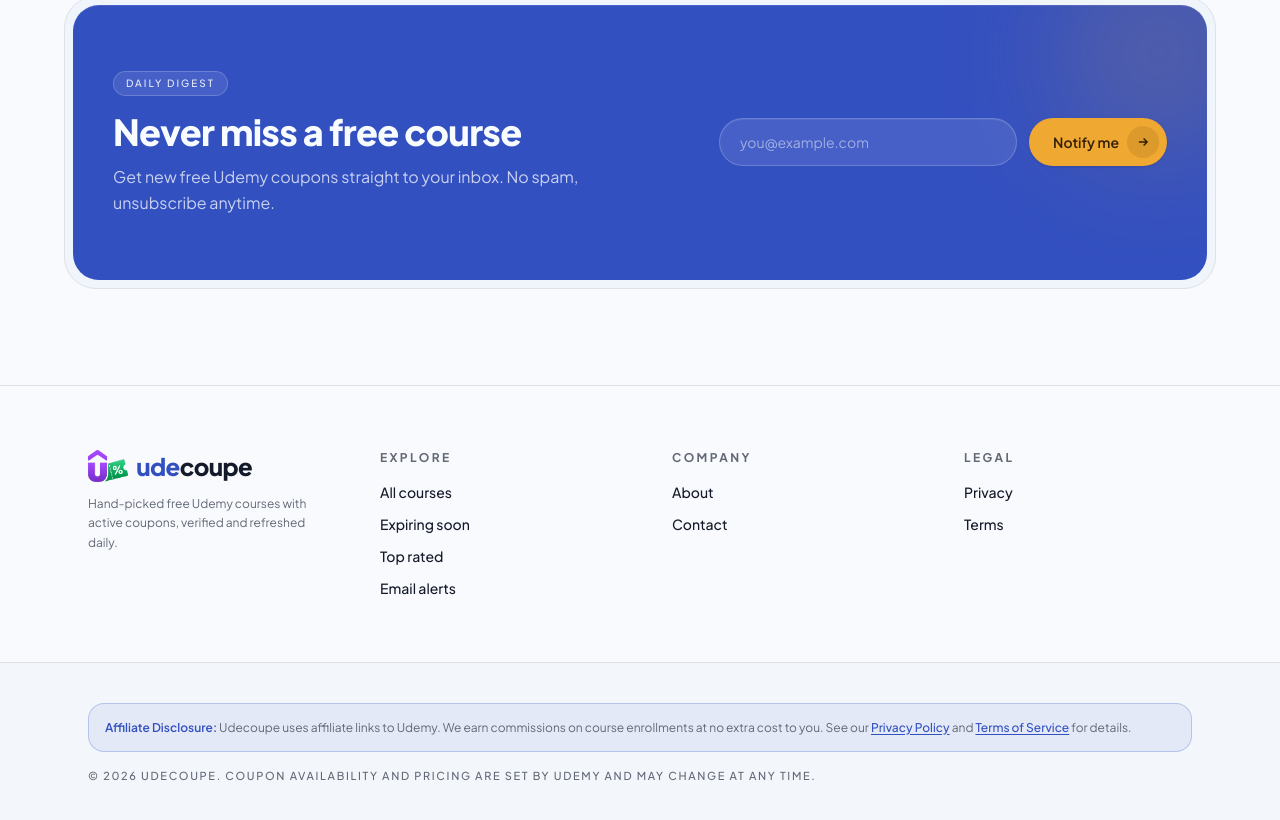
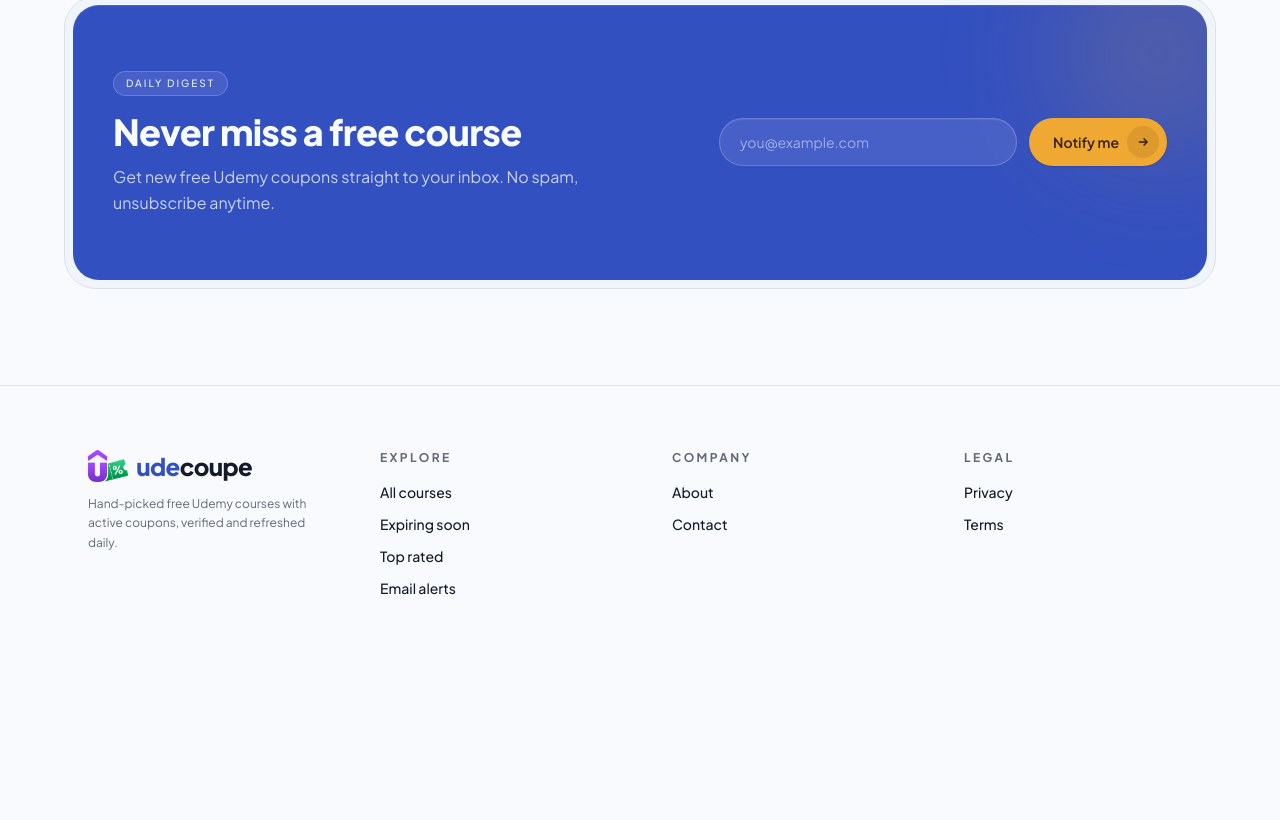
Before and after one commit to Numan-Nadeem/udecoupe, a Next.js app: page / in a window 1280 px wide. Shown: the part 1166-1986 px from the top of the page. After the commit the page ends 1828 px from the top, so only its background shows below. Built offline with nearby package versions, Linux system fonts and the light colour scheme; no server answers; the database is empty.

Commit message:
feat: remove affiliate disclosure and footer details
Co-authored-by: Numan Nadeem <115472372+Numan-Nadeem@users.noreply.github.com>

```diff
--- a/components/site-footer.tsx
+++ b/components/site-footer.tsx
@@ -54,26 +54,7 @@ export function SiteFooter() {
         </div>
       </div>
 
-      <div className="border-t border-border bg-secondary/30 py-8 sm:py-10">
-        <div className="mx-auto max-w-6xl px-4 sm:px-6">
-          <div className="mb-4 rounded-2xl border border-primary/25 bg-primary/8 px-4 py-3.5">
-            <p className="text-xs leading-relaxed text-muted-foreground">
-              <span className="font-semibold text-primary">Affiliate Disclosure:</span> Udecoupe uses affiliate links to Udemy. We earn commissions on course enrollments at no extra cost to you. See our{" "}
-              <Link href="/privacy" className="font-medium text-primary underline underline-offset-2 transition-colors duration-300 hover:text-primary/80">
-                Privacy Policy
-              </Link>
-              {" and "}
-              <Link href="/terms" className="font-medium text-primary underline underline-offset-2 transition-colors duration-300 hover:text-primary/80">
-                Terms of Service
-              </Link>
-              {" for details."}
-            </p>
-          </div>
-          <p className="text-[11px] font-medium uppercase tracking-[0.15em] text-muted-foreground">
-            © {new Date().getFullYear()} Udecoupe. Coupon availability and pricing are set by Udemy and may change at any time.
-          </p>
-        </div>
-      </div>
+
     </footer>
   )
 }
```
